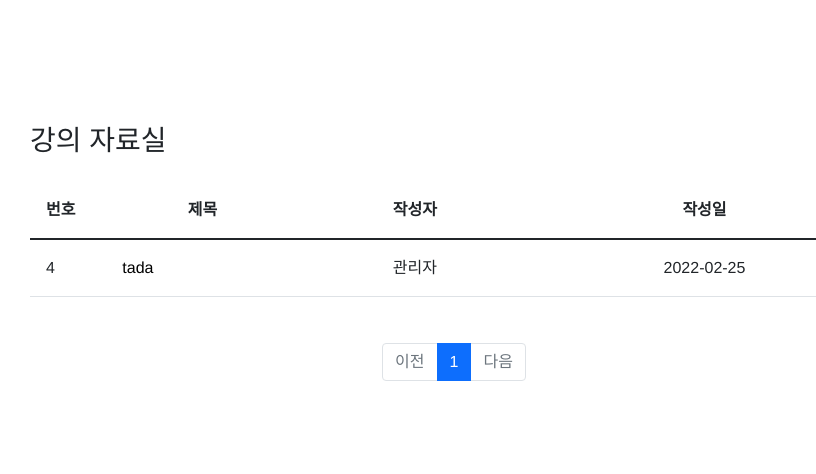
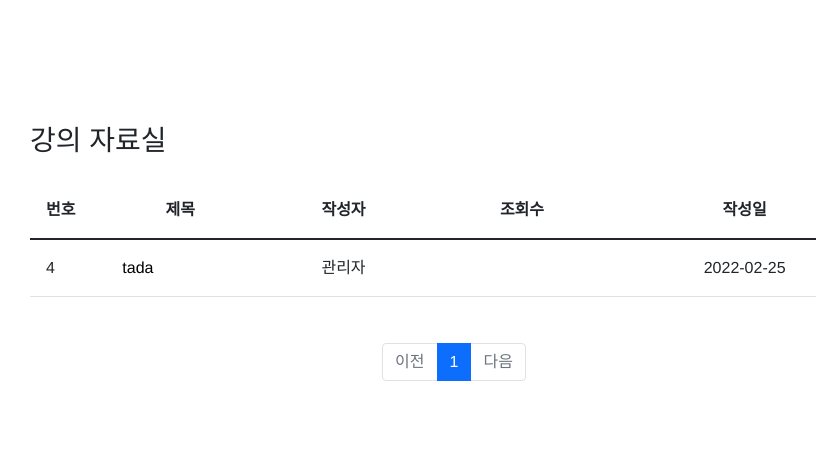
Before and after one commit to yoonlight/django_cailab_homepage, a Django app: page /cailab/library in a window 1280 px wide. Shown: the part 408-882 px from the top of the page, without its empty margins (186-1002 px from the left). Run offline with Django 3.2, Linux system fonts and the light colour scheme; data comes from the database, SQL or seed files in the repository; both versions use the stored data as it was after the commit; some libraries are stand-ins or nearby versions.

Commit message:
revised Feb. 25

```diff
--- a/cailab/models.py
+++ b/cailab/models.py
@@ -1,12 +1,8 @@
 from django.db import models
 from django.urls import reverse
-from django.utils.dateformat import DateFormat
-from datetime import datetime
-from django import forms
-
-class UploadFileForm(forms.Form):
-    name = forms.CharField(max_length=15)
-    files = forms.FileField(widget=forms.ClearableFileInput(attrs={'multiple': True}))
+from hitcount.models import HitCountMixin
+from django.contrib.contenttypes.fields import GenericRelation
+from hitcount.settings import MODEL_HITCOUNT
 
 # Create your models here.
 class Category(models.Model):
@@ -32,12 +28,13 @@
     def get_absolute_url(self):
         return reverse("student", args=[str(self.id)])
 
-class Post(models.Model):
+class Post(models.Model, HitCountMixin):
     title = models.CharField(max_length=200)
     files = models.FileField(blank=True, upload_to='files/')
     content = models.TextField()
     createDate = models.DateTimeField(auto_now_add=True)
     updateDate = models.DateTimeField(auto_now_add=True)
+    hit_count_generic = GenericRelation(MODEL_HITCOUNT, object_id_field='object_pk', related_query_name='hit_count_generic_relation')
 
     def __str__(self):
         return self.title
@@ -48,3 +45,8 @@
     def modify_date_form(self):
         date = str.split(str(self.createDate))
         return date[0]
+
+    # @property
+    # def update_counter(self):
+    #     self.hits = self.hits + 1
+    #     self.save()
--- a/cailab/templates/cailab/post_detail.html
+++ b/cailab/templates/cailab/post_detail.html
@@ -4,7 +4,6 @@
 {% load static %}
 <link rel="stylesheet" href="{% static 'src/scss/library.css' %}" />
 {% endblock %}
-
 
 {% block header %}
     <!-- header -->
@@ -48,6 +47,8 @@
 {% endblock %}
 
 {% block body %}
+
+{% load hitcount_tags %}
     <!-- head summary -->
     <div id="head">
         <div class="bg">
@@ -97,6 +98,7 @@
                     <th class="p-3 text-sm font-semibold tracking-wide text-left">번호</th>
                     <th class="p-3 text-sm font-semibold tracking-wide text-center">제목</th>
                     <th class="p-3 text-sm font-semibold tracking-wide text-center">작성자</th>
+                    <th class="p-3 text-sm font-semibold tracking-wide text-center">조회수</th>
                     <th class="p-3 text-sm font-semibold tracking-wide text-center">작성일</th>
                 </tr>
                 </thead>
@@ -111,6 +113,7 @@
                             <a class="article-subject" href="{{ post.get_absolute_url }}">{{post.title}}</a>
                         </td>
                         <td class="p-3 text-sm font-semibold text-center">관리자</td>
+                        <td class="p-3 text-sm font-semibold text-center">{% get_hit_count for post %}</td>
                         <td class="p-3 text-sm font-semibold text-center">{{post.modify_date_form}}</td>
                     </tr>
                     {% endfor %}
--- a/cailab/templates/library.html
+++ b/cailab/templates/library.html
@@ -47,6 +47,8 @@
 {% endblock %}
 
 {% block body %}
+
+{% load hitcount_tags %}
 <!-- head summary -->
 <div id="head">
     <div class="bg">
@@ -67,6 +69,7 @@
                     <th class="p-3 text-sm font-semibold tracking-wide text-left">번호</th>
                     <th class="p-3 text-sm font-semibold tracking-wide text-center">제목</th>
                     <th class="p-3 text-sm font-semibold tracking-wide text-center">작성자</th>
+                    <th class="p-3 text-sm font-semibold tracking-wide text-center">조회수</th>
                     <th class="p-3 text-sm font-semibold tracking-wide text-center">작성일</th>
                 </tr>
                 </thead>
@@ -81,12 +84,14 @@
                             <a class="article-subject" href="{{ post.get_absolute_url }}">{{post.title}}</a>
                         </td>
                         <td class="p-3 text-sm font-semibold text-center">관리자</td>
+
+                        <td class="p-3 text-sm font-semibold text-center">{% get_hit_count for post %}</td>
                         <td class="p-3 text-sm font-semibold text-center">{{post.modify_date_form}}</td>
                     </tr>
                     {% endfor %}
                     {% else %}
                     <tr >
-                        <td colspan="4" class="text-center">질문이 없습니다. </td>
+                        <td colspan="5" class="text-center">질문이 없습니다. </td>
                     </tr>
                     {% endif %}
                 </tbody>
--- a/cailab/urls.py
+++ b/cailab/urls.py
@@ -1,6 +1,5 @@
 from django.urls import path
 from cailab import views
-from django.conf.urls import url
 
 urlpatterns = [
     path("", views.index, name="main"),
--- a/cailab/utils.py
+++ b/cailab/utils.py
@@ -6,7 +6,7 @@
     def check_whitespace(string):
         return string.isspace()
 
-    sci_journals = pd.DataFrame(pd.read_csv("E:\Github_project/web_dev/django_webpage/data/international_journals.csv"))
+    sci_journals = pd.DataFrame(pd.read_csv("./data/international_journals.csv"))
     se = sci_journals['international']
     regex = "\[.*\]|\s-\s.*"
     se_list = list(se)
--- a/cailab/views.py
+++ b/cailab/views.py
@@ -1,10 +1,12 @@
 from django.http import request
-from django.shortcuts import render
+from django.shortcuts import redirect, render
 from .models import Category, Post, Biography
 from django.views.generic import DetailView
 from django.core.paginator import Paginator
 import os
 from .utils import *
+from hitcount.views import HitCountDetailView
+from hitcount.models import HitCount
 
 # Create your views here.
 def index(req):
@@ -44,8 +46,10 @@
 class BiographyDetailView(DetailView):
     model = Biography
 
-class PostDetailView(DetailView):
+class PostDetailView(HitCountDetailView):
     model = Post
+    count_hit = True
+    template = 'post_detail.html'
 
     def get_context_data(self, **kwargs):
         context = super(PostDetailView, self).get_context_data(**kwargs)
--- a/mysite/settings.py
+++ b/mysite/settings.py
@@ -38,6 +38,7 @@
     'django.contrib.sessions',
     'django.contrib.messages',
     'django.contrib.staticfiles',
+    'hitcount',
 ]
 
 MIDDLEWARE = [
```
Also changed, not shown: cailab/migrations/0009_auto_20220225_0848.py (added), cailab/migrations/0010_remove_post_hits.py (added), cailab/migrations/0011_post_hits.py (added), cailab/migrations/0012_remove_post_hits.py (added), db.sqlite3.
